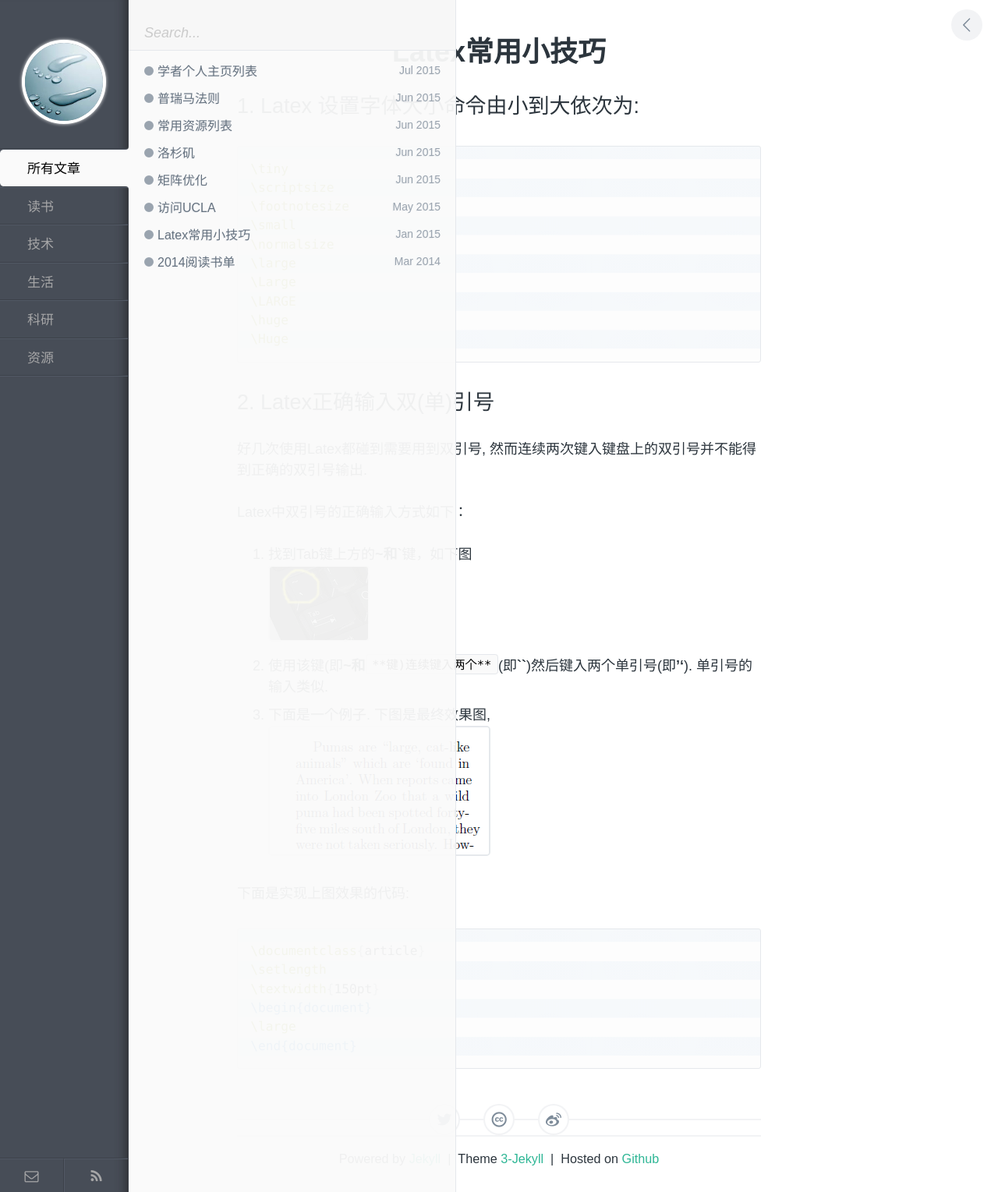
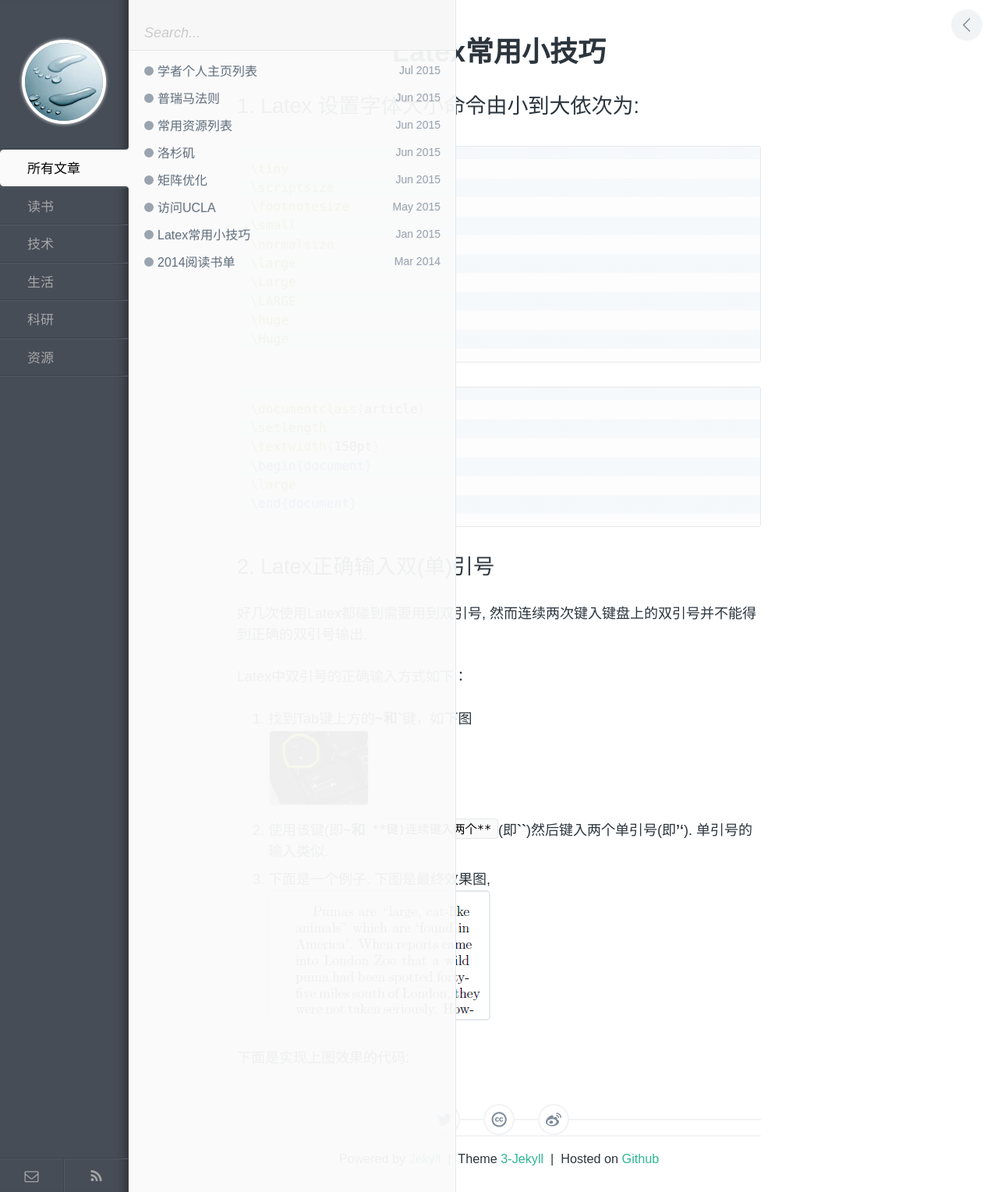
Before and after one commit to polyHong/polyHong.github.io, a Jekyll site: the page built from _posts/tech/2015-01-10-use-latex.md, in a window 1280 px wide. Shown: the whole page at 78% size. Built offline with Jekyll 4.4.1, drawn with Linux system fonts in a browser that asks for light colours; Markdown is read by kramdown in place of the engine named in the settings; some of the changed lines change nothing that is shown.

Commit message:
Latex double quote mark

````diff
--- a/_posts/tech/2015-01-10-use-latex.md
+++ b/_posts/tech/2015-01-10-use-latex.md
@@ -21,6 +21,15 @@ description:
 \Huge
 ```
 
+```tex
+\documentclass{article}
+\setlength
+\textwidth{150pt}
+\begin{document}
+\large
+\end{document}
+```
+
 ## 2. Latex正确输入双(单)引号
 好几次使用Latex都碰到需要用到双引号, 然而连续两次键入键盘上的双引号并不能得到正确的双引号输出.
 
@@ -35,11 +44,3 @@ Latex中双引号的正确输入方式如下：
 
 
 下面是实现上图效果的代码:
-```tex
-\documentclass{article}
-\setlength
-\textwidth{150pt}
-\begin{document}
-\large
-\end{document}
-```
````
